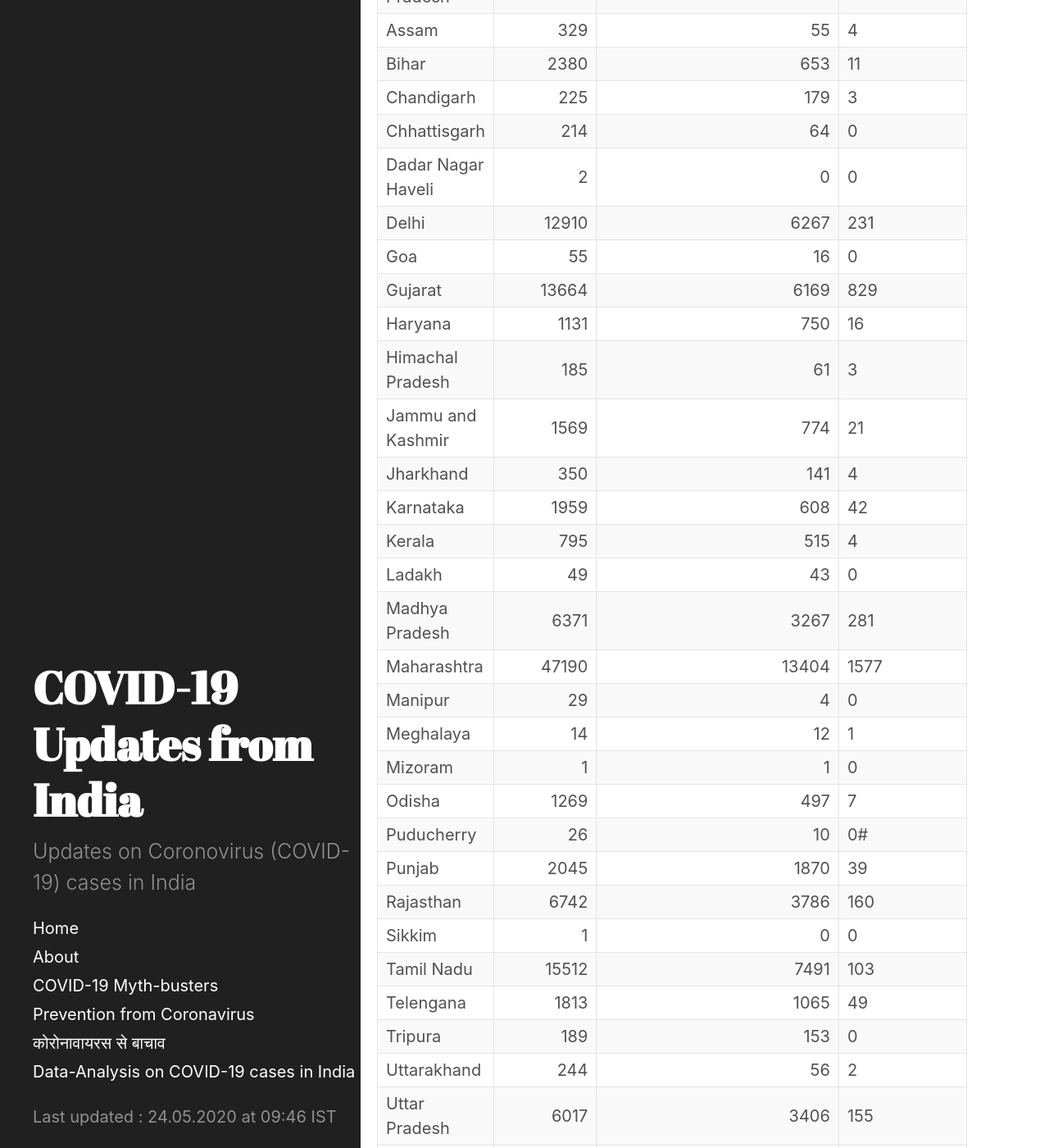
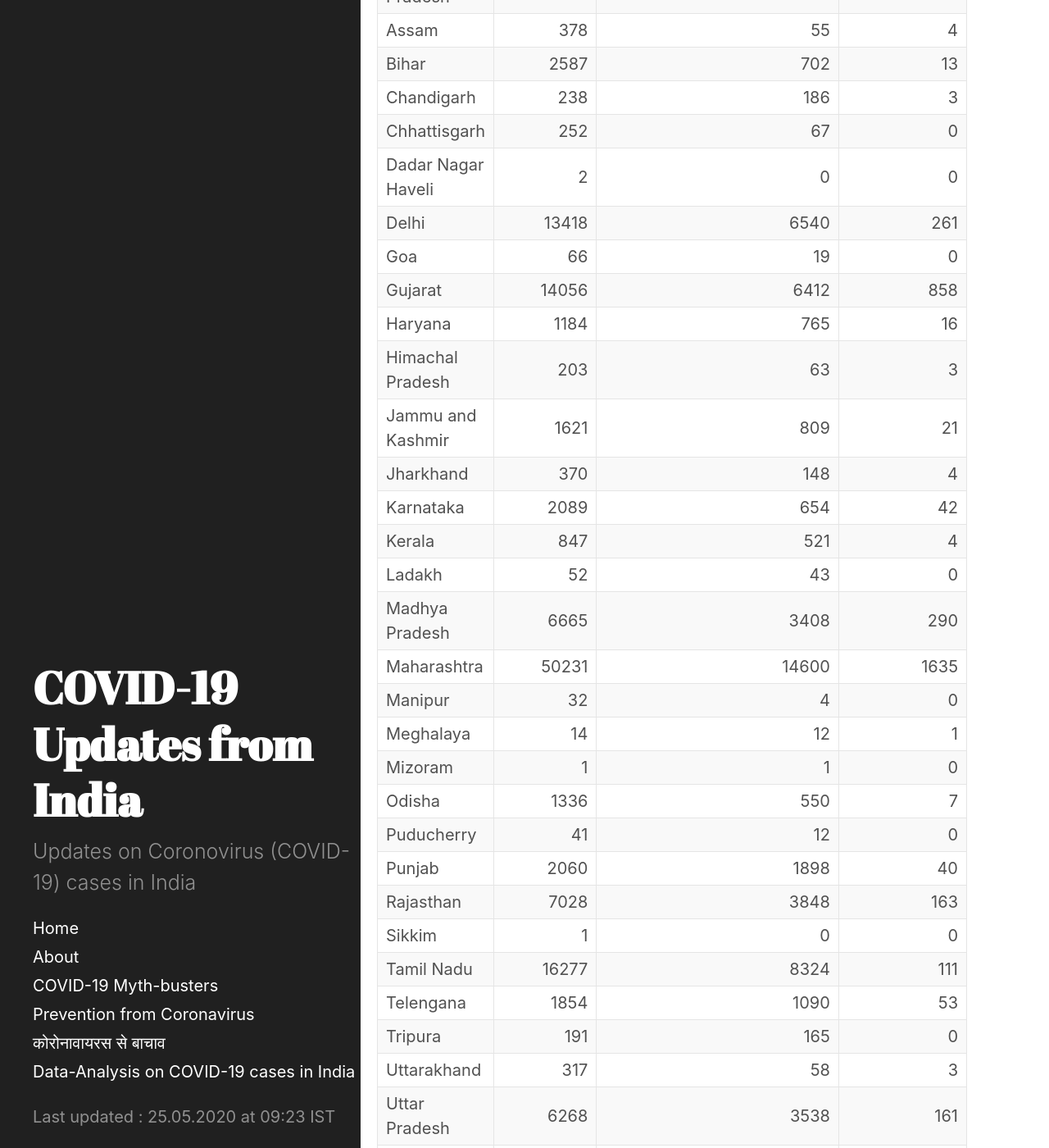
Before and after one commit to bhooraj/covid19updates-india, a Jekyll site: the page built from _posts/2020-05-25-home.md, in a window 1280 px wide and 1400 px high, scrolled down 930 px. Shown: the whole window at 82% size. Built offline with Jekyll 4.4.1, drawn with Linux system fonts in a browser that asks for light colours; some of the changed text lies outside the part shown.

Commit message:
25thMay Update

```diff
--- a/_data/last_updated.yml
+++ b/_data/last_updated.yml
@@ -1 +1 @@
-- updated_on : 24.05.2020 at 09:46 IST
+- updated_on : 25.05.2020 at 09:23 IST
--- /dev/null
+++ b/_includes/table-20200525-0923.md
@@ -0,0 +1,36 @@
+| Name of State / UT          |   Total Confirmed cases |   Cured/Discharged/Migrated |   Deaths ( more than 70% cases due to comorbidities ) |
+|:----------------------------|------------------------:|----------------------------:|------------------------------------------------------:|
+| Andaman and Nicobar Islands |                      33 |                          33 |                                                     0 |
+| Andhra Pradesh              |                    2823 |                        1856 |                                                    56 |
+| Arunachal Pradesh           |                       1 |                           1 |                                                     0 |
+| Assam                       |                     378 |                          55 |                                                     4 |
+| Bihar                       |                    2587 |                         702 |                                                    13 |
+| Chandigarh                  |                     238 |                         186 |                                                     3 |
+| Chhattisgarh                |                     252 |                          67 |                                                     0 |
+| Dadar Nagar Haveli          |                       2 |                           0 |                                                     0 |
+| Delhi                       |                   13418 |                        6540 |                                                   261 |
+| Goa                         |                      66 |                          19 |                                                     0 |
+| Gujarat                     |                   14056 |                        6412 |                                                   858 |
+| Haryana                     |                    1184 |                         765 |                                                    16 |
+| Himachal Pradesh            |                     203 |                          63 |                                                     3 |
+| Jammu and Kashmir           |                    1621 |                         809 |                                                    21 |
+| Jharkhand                   |                     370 |                         148 |                                                     4 |
+| Karnataka                   |                    2089 |                         654 |                                                    42 |
+| Kerala                      |                     847 |                         521 |                                                     4 |
+| Ladakh                      |                      52 |                          43 |                                                     0 |
+| Madhya Pradesh              |                    6665 |                        3408 |                                                   290 |
+| Maharashtra                 |                   50231 |                       14600 |                                                  1635 |
+| Manipur                     |                      32 |                           4 |                                                     0 |
+| Meghalaya                   |                      14 |                          12 |                                                     1 |
+| Mizoram                     |                       1 |                           1 |                                                     0 |
+| Odisha                      |                    1336 |                         550 |                                                     7 |
+| Puducherry                  |                      41 |                          12 |                                                     0 |
+| Punjab                      |                    2060 |                        1898 |                                                    40 |
+| Rajasthan                   |                    7028 |                        3848 |                                                   163 |
+| Sikkim                      |                       1 |                           0 |                                                     0 |
+| Tamil Nadu                  |                   16277 |                        8324 |                                                   111 |
+| Telengana                   |                    1854 |                        1090 |                                                    53 |
+| Tripura                     |                     191 |                         165 |                                                     0 |
+| Uttarakhand                 |                     317 |                          58 |                                                     3 |
+| Uttar Pradesh               |                    6268 |                        3538 |                                                   161 |
+| West Bengal                 |                    3667 |                        1339 |                                                   272 |
--- a/_posts/2020-05-24-home.md
+++ b/_posts/2020-05-25-home.md
@@ -4,7 +4,7 @@
 last_update: true
 ---
 
-#### COVID-19 Cases in India (as on  24 May 2020, 08:00 IST ( IST)
+#### COVID-19 Cases in India (as on  25 May 2020, 08:00 IST ( IST)
 <div class="alert alert-primary" role="alert">
 <p id = "totalcases" style="font-size: 1.2rem; font-weight: bold;"></p>
 <p id = "totalrecovered" style="font-size: 1.2rem; font-weight: bold;"></p>
@@ -22,7 +22,7 @@
 
 <div class="datatable-begin"></div>
 
-{% include table-20200524-0946.md %}
+{% include table-20200525-0923.md %}
 
 <div class="datatable-end"></div>
 <br>
```
Also changed, not shown: _includes/charts-20200525-0932.html (added, +193 -0 lines), _posts/2020-05-15-Updates.md (renamed from _posts/2020-05-14-Updates.md, +4 -0 lines), _posts/2020-05-25-Latest-updates.md (renamed from _posts/2020-05-24-Latest-updates.md, +4 -5 lines), covid19mythbusters.md (+3 -1 lines), stats-and-charts.md (+2 -2 lines), public/images/covid19mythbusters/CovidMythBusters_Vaccine.jpg (added).
